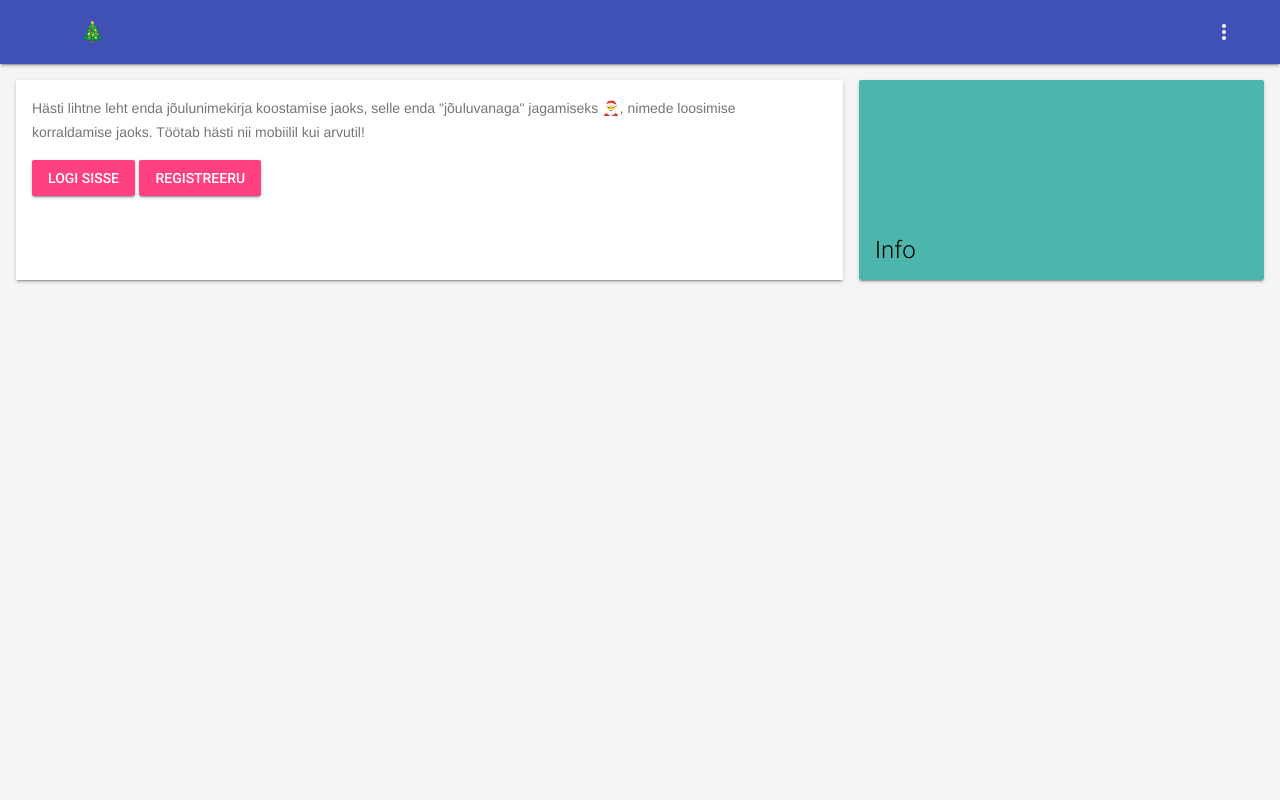
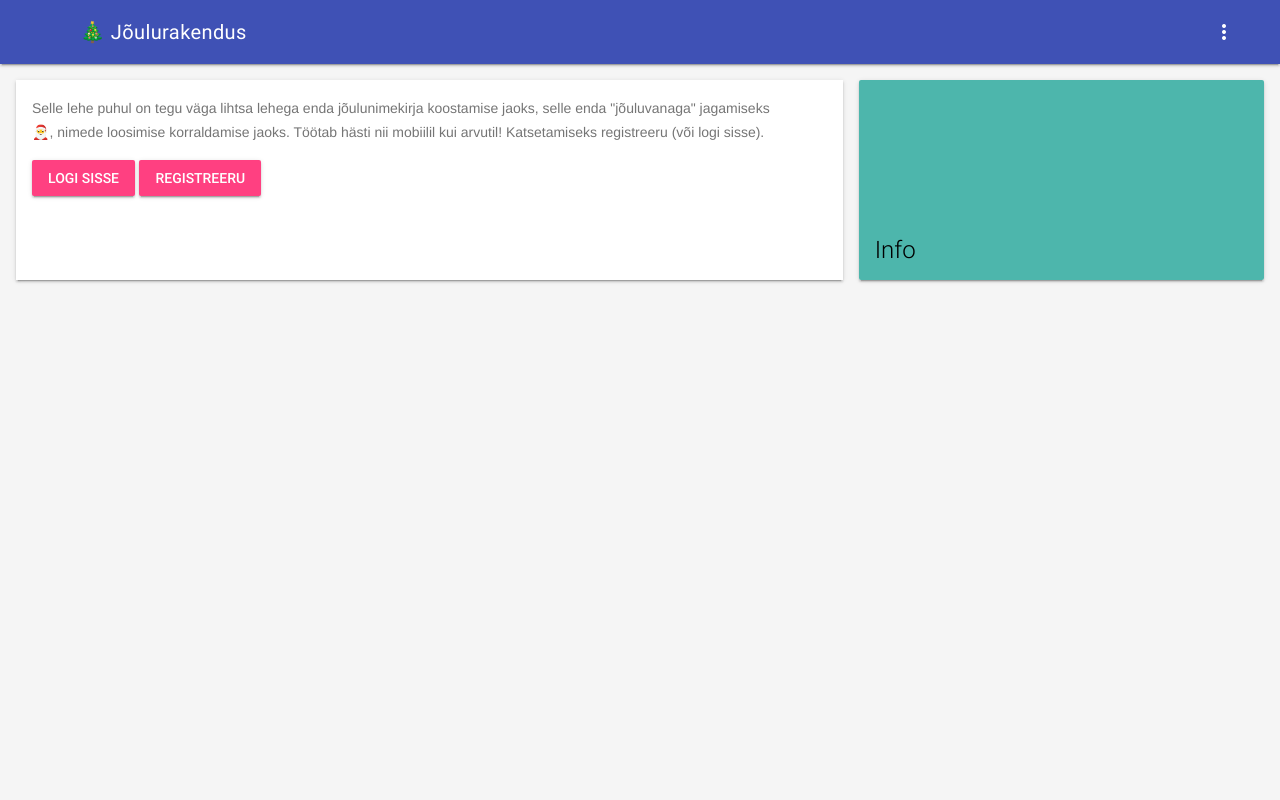
Before and after one commit to TaaviE/Loosindus, a Python web app: template templates/home.html in a window 1280 px wide. Run offline with Jinja, Linux system fonts and the light colour scheme; the template is opened without the code that fills it, so the values that code supplies are empty.

Commit message:
Updated description and title.

```diff
--- a/templates/home.html
+++ b/templates/home.html
@@ -1,14 +1,16 @@
 {% extends "security/base.html" %}
 
-{% block title %}🎄 {{ title }}{% endblock %}
+{% block title %}🎄 Jõulurakendus{% endblock %}
 
 {% block description %}
     Lihtne Eestikeelne loosipakkide tegemise jaoks mõeldud veebileht
 {% endblock %}
 
 {% block content %}
-    <p class="center">Hästi lihtne leht enda jõulunimekirja koostamise jaoks, selle enda "jõuluvanaga"
-        jagamiseks 🎅, nimede loosimise korraldamise jaoks. Töötab hästi nii mobiilil kui arvutil!</p>
+    <p class="center">Selle lehe puhul on tegu väga lihtsa lehega enda jõulunimekirja koostamise jaoks, selle enda
+        "jõuluvanaga"
+        jagamiseks 🎅, nimede loosimise korraldamise jaoks. Töötab hästi nii mobiilil kui arvutil! Katsetamiseks
+        registreeru (või logi sisse).</p>
     <a class="mdl-button mdl-js-button mdl-button--raised mdl-js-ripple-effect mdl-button--accent"
        href="./login">Logi sisse</a>
     <a class="mdl-button mdl-js-button mdl-button--raised mdl-js-ripple-effect mdl-button--accent"
```
